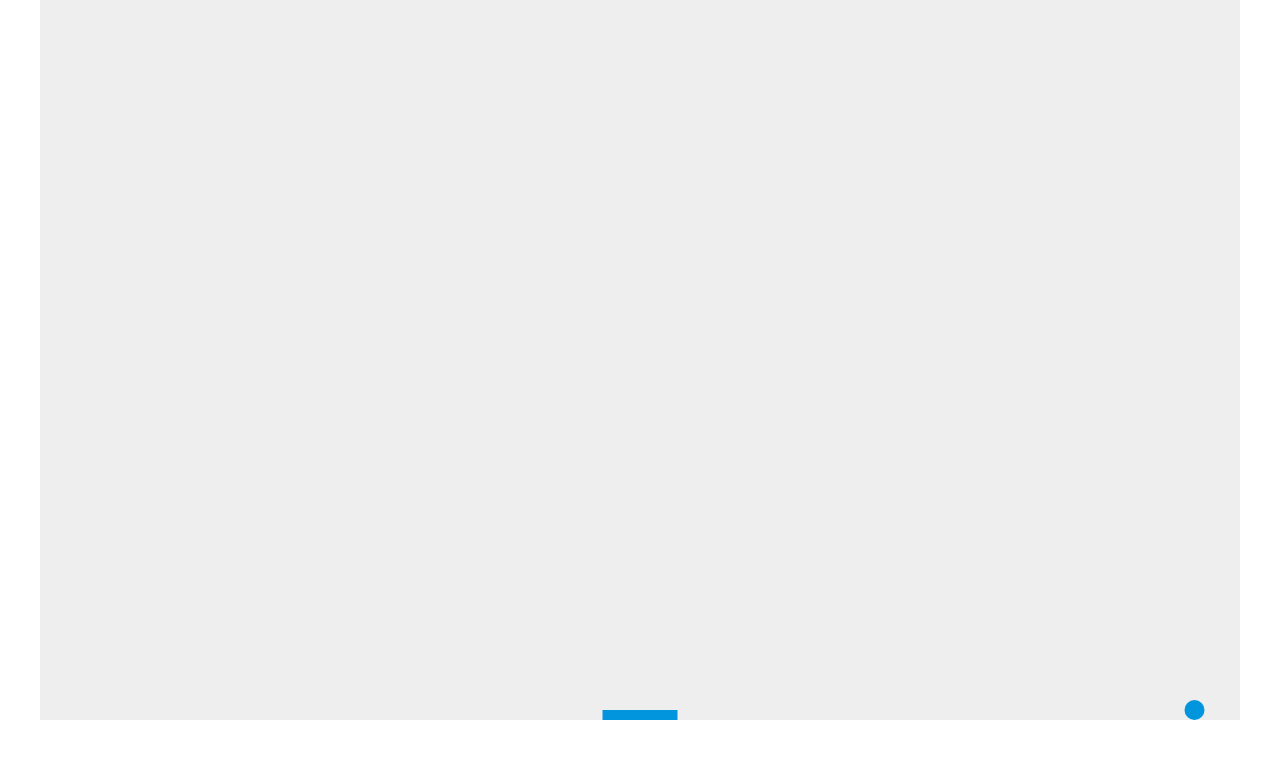
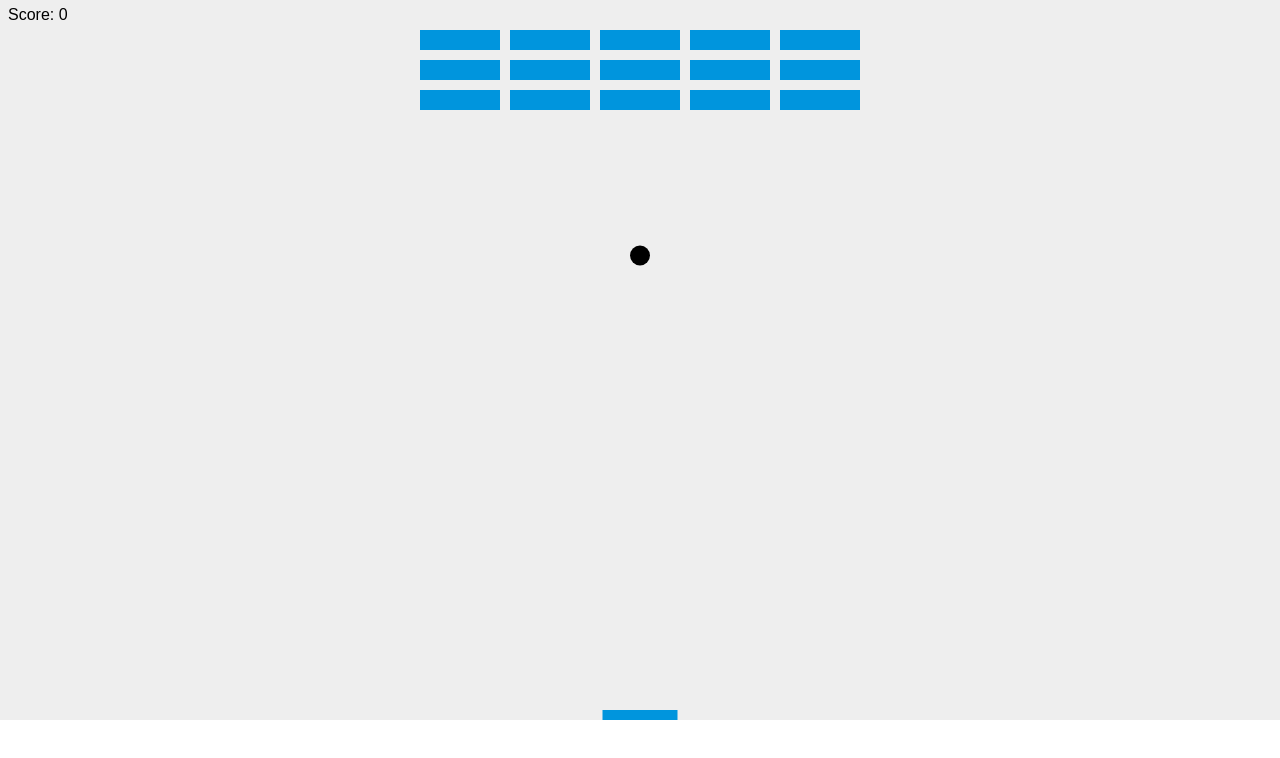
Before and after one commit to Infpowertower/breakout, a plain HTML site: page index.html in a window 1280 px wide. Drawn offline with Linux system fonts and the light colour scheme.

Commit message:
game works now - added bricks - score - win/lose - ball bounces differently - minor improvements

```diff
--- a/index.html
+++ b/index.html
@@ -10,18 +10,20 @@
 </head>
 <body>
 
-<canvas id="myCanvas" width="1200" height="720"></canvas>
+<canvas id="myCanvas" width="1280" height="720"></canvas>
 
 <script>
+    //Setup
     let canvas = document.getElementById("myCanvas");
     let ctx = canvas.getContext("2d");
 
+    //The Ball
     let xBall = canvas.width/2;
     let yBall = 3 * canvas.height/4;
     let radiusBall = 10;
     let color = '#' + Math.floor(Math.random()*100) + Math.floor(Math.random()*100) + Math.floor(Math.random()*100);
     const startSpeed = 0.5;
-    let dxBall = startSpeed;
+    let dxBall = 0;
     let dyBall = startSpeed;
 
     function drawBall() {
@@ -34,7 +36,6 @@
     }
 
     function moveBall() {
-
         if (xBall + dxBall - radiusBall >= 0 && xBall + dxBall + radiusBall < canvas.width) {
             xBall += dxBall;
         }
@@ -46,6 +47,7 @@
             if (yBall + dyBall + radiusBall > canvas.height) {
                 if (xBall > paddleX && xBall < paddleX + paddleWidth) {
                     dyBall *= -1;
+                    dxBall = (xBall-(paddleX+paddleWidth/2))/paddleWidth;
                 }
                 else {
                     alert("GAME OVER");
@@ -61,9 +63,10 @@
         }
     }
 
+    //Paddle
     const paddleHeight = 10;
     const paddleWidth = 75;
-    const paddleSpeed = 4;
+    const paddleSpeed = 2;
     let paddleX = (canvas.width-paddleWidth)/2;
     let rightPressed = false;
     let leftPressed = false;
@@ -81,35 +84,99 @@
             paddleX -= paddleSpeed;
         }
     }
+    // Bricks
+    let brickRowCount = 3;
+    let brickColumnCount = 5;
+    const brickWidth = 80;
+    const brickHeight = 20;
+    const brickPadding = 10;
+    let brickOffsetTop = 30;
+    let brickOffsetLeft = (canvas.width - (brickColumnCount * (brickWidth + brickPadding)) +brickPadding)/2;
 
+    let bricks = [];
+    for(let c=0; c<brickColumnCount; c++) {
+        bricks[c] = [];
+        for(let r=0; r<brickRowCount; r++) {
+            bricks[c][r] = { x: 0, y: 0, status: 1 };
+        }
+    }
+
+    function drawBricks() {
+        for(let c=0; c<brickColumnCount; c++) {
+            for(let r=0; r<brickRowCount; r++) {
+                if(bricks[c][r].status === 1) {
+                    let brickX = (c * (brickWidth + brickPadding)) + brickOffsetLeft;
+                    let brickY = (r * (brickHeight + brickPadding)) + brickOffsetTop;
+                    bricks[c][r].x = brickX;
+                    bricks[c][r].y = brickY;
+                    ctx.beginPath();
+                    ctx.rect(brickX, brickY, brickWidth, brickHeight);
+                    ctx.fillStyle = "#0095DD";
+                    ctx.fill();
+                    ctx.closePath();
+                }
+            }
+        }
+    }
+
+    function collisionDetection() {
+        for(var c=0; c<brickColumnCount; c++) {
+            for(var r=0; r<brickRowCount; r++) {
+                var b = bricks[c][r];
+                if(b.status === 1) {
+                    if (xBall > b.x && xBall < b.x + brickWidth && yBall > b.y && yBall < b.y + brickHeight) {
+                        dyBall = -dyBall;
+                        b.status = 0;
+                        score++;
+                        if (score === brickColumnCount * brickRowCount) {
+                            alert("YOU WIN, CONGRATULATIONS!");
+                            document.location.reload(true);
+                        }
+                    }
+                }
+            }
+        }
+    }
+    // Score
+    let score = 0;
+    function drawScore() {
+        ctx.font = "16px Arial";
+        ctx.fillStyle = "#000000";
+        ctx.fillText("Score: "+score, 8, 20);
+    }
+
+    // KeyHandlers
     function keyDownHandler(e) {
-        if(e.keyCode == 39) {
+        if(e.keyCode === 39) {
             rightPressed = true;
         }
-        else if(e.keyCode == 37) {
+        else if(e.keyCode === 37) {
             leftPressed = true;
         }
     }
 
     function keyUpHandler(e) {
-        if(e.keyCode == 39) {
+        if(e.keyCode === 39) {
             rightPressed = false;
         }
-        else if(e.keyCode == 37) {
+        else if(e.keyCode === 37) {
             leftPressed = false;
         }
     }
 
+    // Starting the app
     function draw() {
         ctx.clearRect(0, 0, canvas.width, canvas.height);
         drawBall();
         drawPaddle();
+        collisionDetection();
+        drawBricks();
+        drawScore();
     }
 
     document.addEventListener("keydown", keyDownHandler, false);
     document.addEventListener("keyup", keyUpHandler, false);
     setInterval(draw, 1)
-
 </script>
 
 </body>
```
